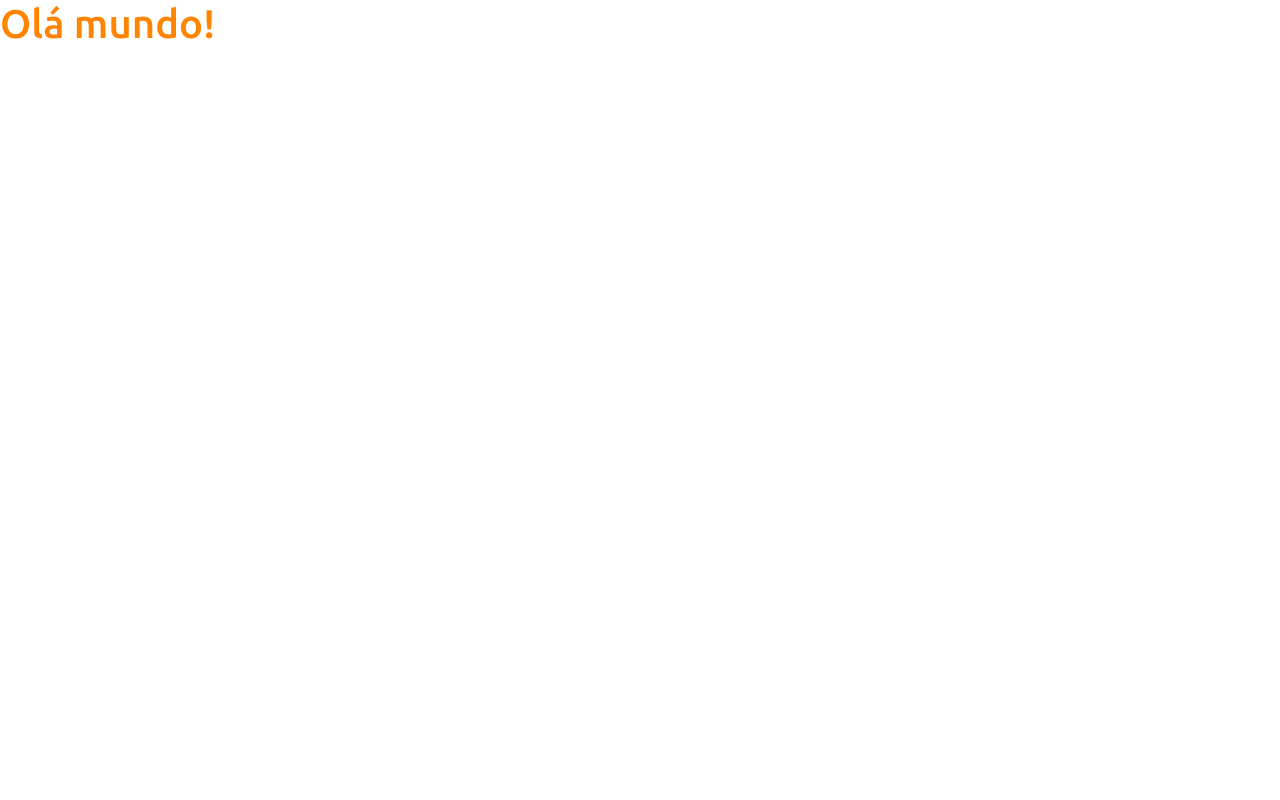
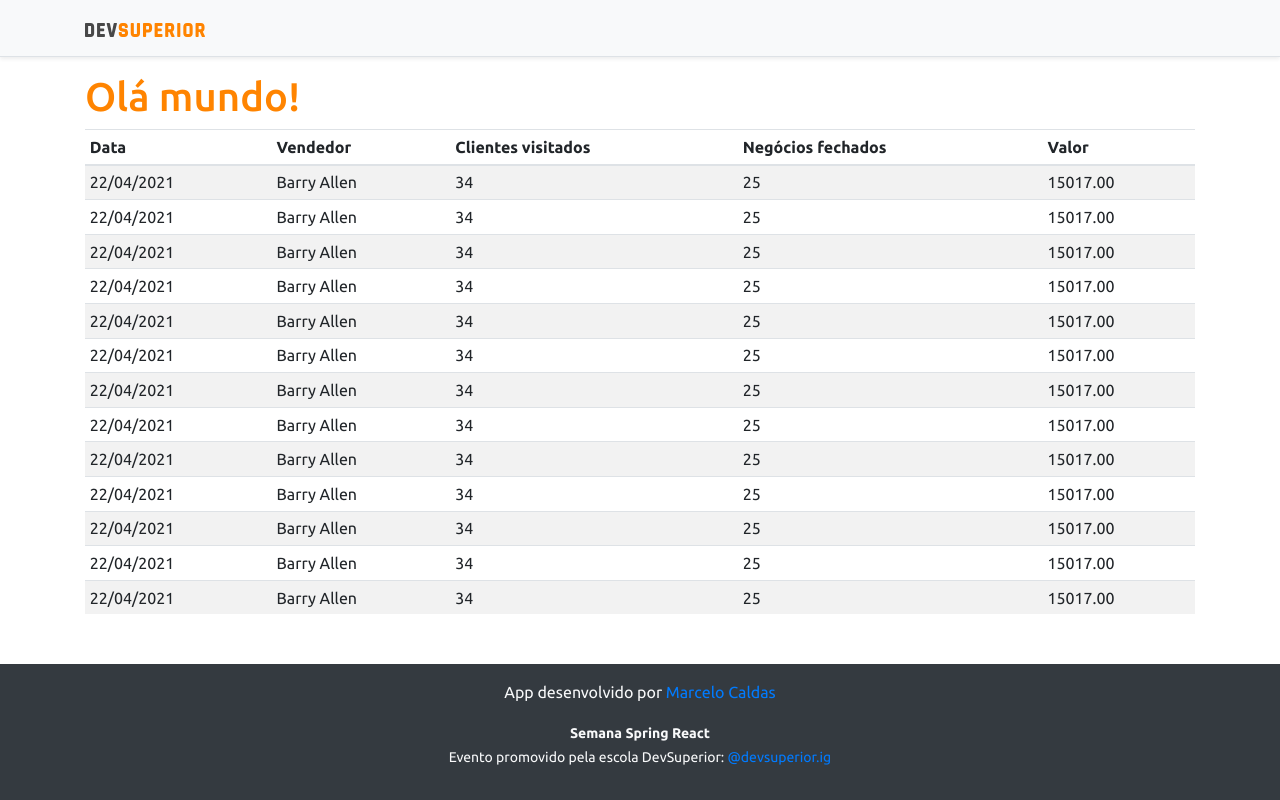
Before and after one commit to marcelodosanjosc/dsvenda, a React (Create React App) app in the folder frontend/: page / in a window 1280 px wide. Built offline with nearby package versions, Linux system fonts and the light colour scheme.

Commit message:
Basic static components

```diff
--- a/frontend/src/App.tsx
+++ b/frontend/src/App.tsx
@@ -1,9 +1,18 @@
+import DataTable from "components/DataTable";
+import Footer from "components/Footer";
+import NavBar from "components/NavBar";
 
 function App() {
   return (
-    <div>
+    <>
+    <NavBar/>
+    <div className="container">
       <h1 className="text-primary">Olá mundo!</h1>
+      <DataTable/>
+
     </div>
+    <Footer/>
+    </>
   );
 }
 
--- /dev/null
+++ b/frontend/src/components/DataTable/index.tsx
@@ -0,0 +1,101 @@
+function DataTable() {
+    return (
+        <div className="table-responsive">
+            <table className="table table-striped table-sm">
+                <thead>
+                    <tr>
+                        <th>Data</th>
+                        <th>Vendedor</th>
+                        <th>Clientes visitados</th>
+                        <th>Negócios fechados</th>
+                        <th>Valor</th>
+                    </tr>
+                </thead>
+                <tbody>
+                    <tr>
+                        <td>22/04/2021</td>
+                        <td>Barry Allen</td>
+                        <td>34</td>
+                        <td>25</td>
+                        <td>15017.00</td>
+                    </tr>
+                    <tr>
+                        <td>22/04/2021</td>
+                        <td>Barry Allen</td>
+                        <td>34</td>
+                        <td>25</td>
+                        <td>15017.00</td>
+                    </tr><tr>
+                        <td>22/04/2021</td>
+                        <td>Barry Allen</td>
+                        <td>34</td>
+                        <td>25</td>
+                        <td>15017.00</td>
+                    </tr><tr>
+                        <td>22/04/2021</td>
+                        <td>Barry Allen</td>
+                        <td>34</td>
+                        <td>25</td>
+                        <td>15017.00</td>
+                    </tr><tr>
+                        <td>22/04/2021</td>
+                        <td>Barry Allen</td>
+                        <td>34</td>
+                        <td>25</td>
+                        <td>15017.00</td>
+                    </tr><tr>
+                        <td>22/04/2021</td>
+                        <td>Barry Allen</td>
+                        <td>34</td>
+                        <td>25</td>
+                        <td>15017.00</td>
+                    </tr><tr>
+                        <td>22/04/2021</td>
+                        <td>Barry Allen</td>
+                        <td>34</td>
+                        <td>25</td>
+                        <td>15017.00</td>
+                    </tr><tr>
+                        <td>22/04/2021</td>
+                        <td>Barry Allen</td>
+                        <td>34</td>
+                        <td>25</td>
+                        <td>15017.00</td>
+                    </tr><tr>
+                        <td>22/04/2021</td>
+                        <td>Barry Allen</td>
+                        <td>34</td>
+                        <td>25</td>
+                        <td>15017.00</td>
+                    </tr><tr>
+                        <td>22/04/2021</td>
+                        <td>Barry Allen</td>
+                        <td>34</td>
+                        <td>25</td>
+                        <td>15017.00</td>
+                    </tr><tr>
+                        <td>22/04/2021</td>
+                        <td>Barry Allen</td>
+                        <td>34</td>
+                        <td>25</td>
+                        <td>15017.00</td>
+                    </tr><tr>
+                        <td>22/04/2021</td>
+                        <td>Barry Allen</td>
+                        <td>34</td>
+                        <td>25</td>
+                        <td>15017.00</td>
+                    </tr><tr>
+                        <td>22/04/2021</td>
+                        <td>Barry Allen</td>
+                        <td>34</td>
+                        <td>25</td>
+                        <td>15017.00</td>
+                    </tr>
+                </tbody>
+            </table>
+        </div>
+    );
+}
+
+export default DataTable;
--- /dev/null
+++ b/frontend/src/components/Footer/index.tsx
@@ -0,0 +1,12 @@
+function Footer() {
+    return (
+        <footer className="footer mt-auto py-3 bg-dark">
+            <div className="container">
+                <p className="text-light">App desenvolvido por <a href="https://github.com/marcelodosanjosc" target="_blank" rel="noreferrer">Marcelo Caldas</a></p>
+                <p className="text-light"><small><strong>Semana Spring React</strong><br />
+      Evento promovido pela escola DevSuperior: <a href="https://instagram.com/devsuperior.ig" target="_blank" rel="noreferrer">@devsuperior.ig</a></small></p>
+            </div>
+        </footer>
+    );
+}
+export default Footer;
--- /dev/null
+++ b/frontend/src/components/NavBar/index.tsx
@@ -0,0 +1,14 @@
+import ImgDsDark from 'assets/img/ds-dark.svg'
+function NavBar() {
+    return (
+        <div className="d-flex flex-column flex-md-row align-items-center p-3 px-md-4 mb-3 bg-light border-bottom shadow-sm">
+        <div className="container">
+          <nav className="my-2 my-md-0 mr-md-3">
+            <img src={ImgDsDark} alt="DevSuperior" width="120" />
+          </nav>
+        </div>
+      </div>
+    );
+  }
+
+  export default NavBar;
```
Also changed, not shown: frontend/src/assets/img/ds-dark.svg (added).
